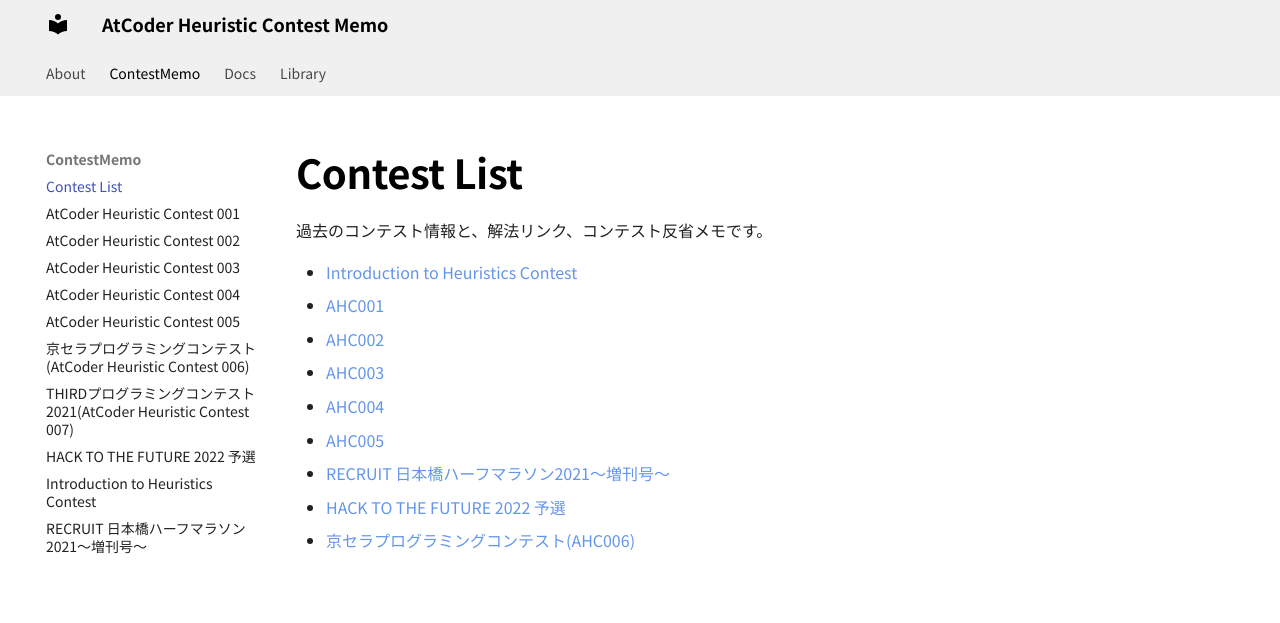
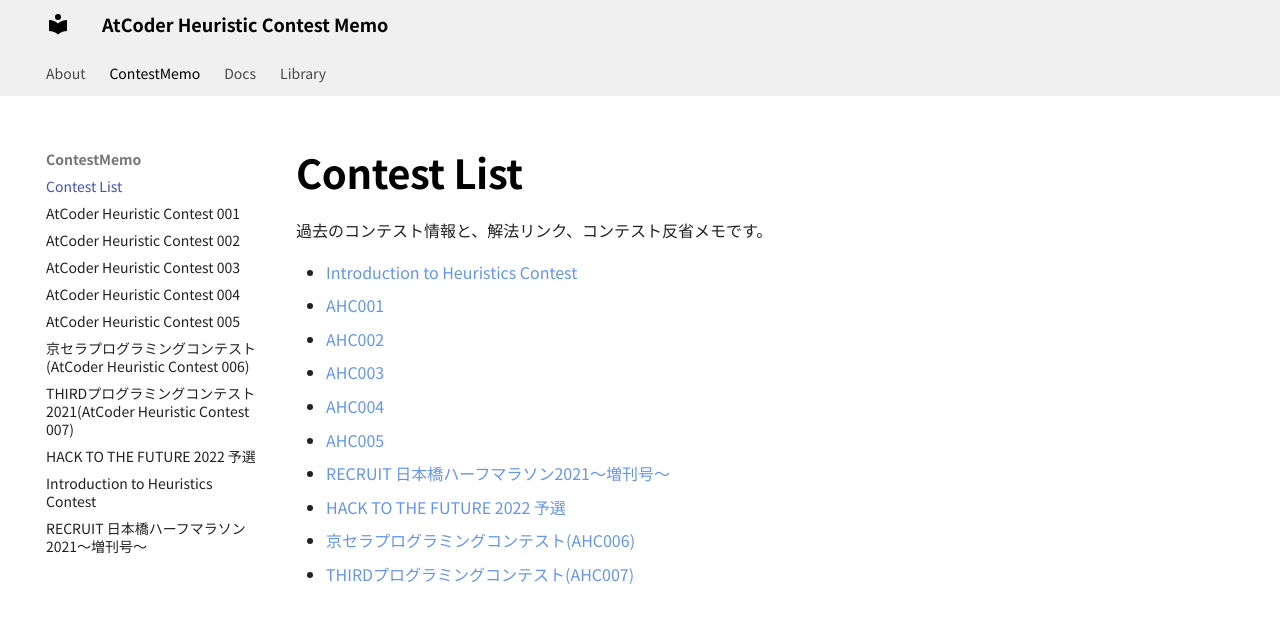
Before and after one commit to jetbead/AtCoderHeuristicContestMemo, an MkDocs documentation site: the page built from docs/ContestMemo/index.md, in a window 1280 px wide. Shown: the top 623 px of the page. Built offline with MkDocs 1.6.1 and Material for MkDocs 9.7.7, drawn with Linux system fonts in a browser that asks for light colours; some web fonts are replaced.

Commit message:
Update index.md

```diff
--- a/docs/ContestMemo/index.md
+++ b/docs/ContestMemo/index.md
@@ -11,3 +11,4 @@
 - [RECRUIT 日本橋ハーフマラソン2021～増刊号～](./rcl-contest-2021-long.md)
 - [HACK TO THE FUTURE 2022 予選](./httf2022qual.md)
 - [京セラプログラミングコンテスト(AHC006)](./ahc006.md)
+- [THIRDプログラミングコンテスト(AHC007)](./ahc007.md)
```
